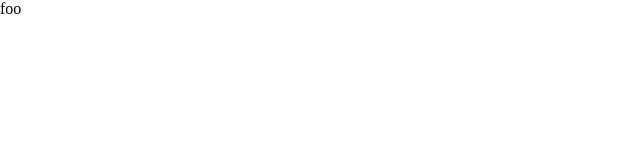
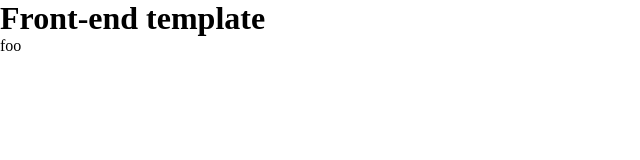
Before and after one commit to a1exalexander/fe-project, a website: page src/html/index.html in a window 1280 px wide. Shown: the whole page, without its empty margins (0-640 px from the left). Drawn offline with nearby package versions, Linux system fonts and the light colour scheme; files that its build step writes are made by us from their sources.

Commit message:
Apdate dev script + serve script

```diff
--- a/src/html/index.html
+++ b/src/html/index.html
@@ -4,10 +4,11 @@
     <meta charset="UTF-8" />
     <meta name="viewport" content="width=device-width, initial-scale=1.0" />
     <link rel="stylesheet" href="main.css" />
-    <title>Document</title>
+    <title>Front-end template</title>
   </head>
 
   <body>
+    <h1>Front-end template</h1>
     <module href="/src/templates/foo.html">foo</module>
     <module
       href="/src/templates/bar.html"
```
Also changed, not shown: package.json (+6 -5 lines), README.md, 1 other file.
